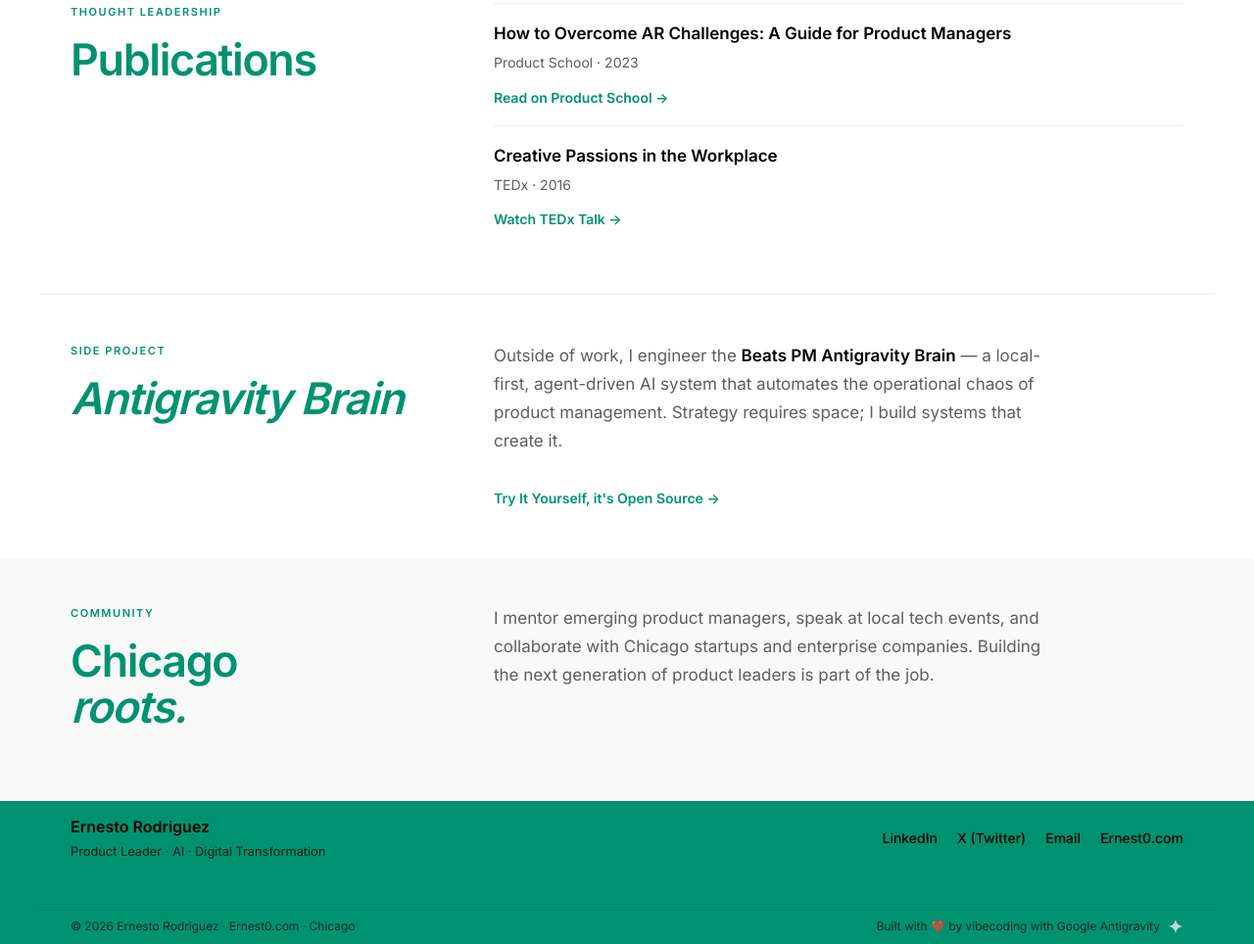
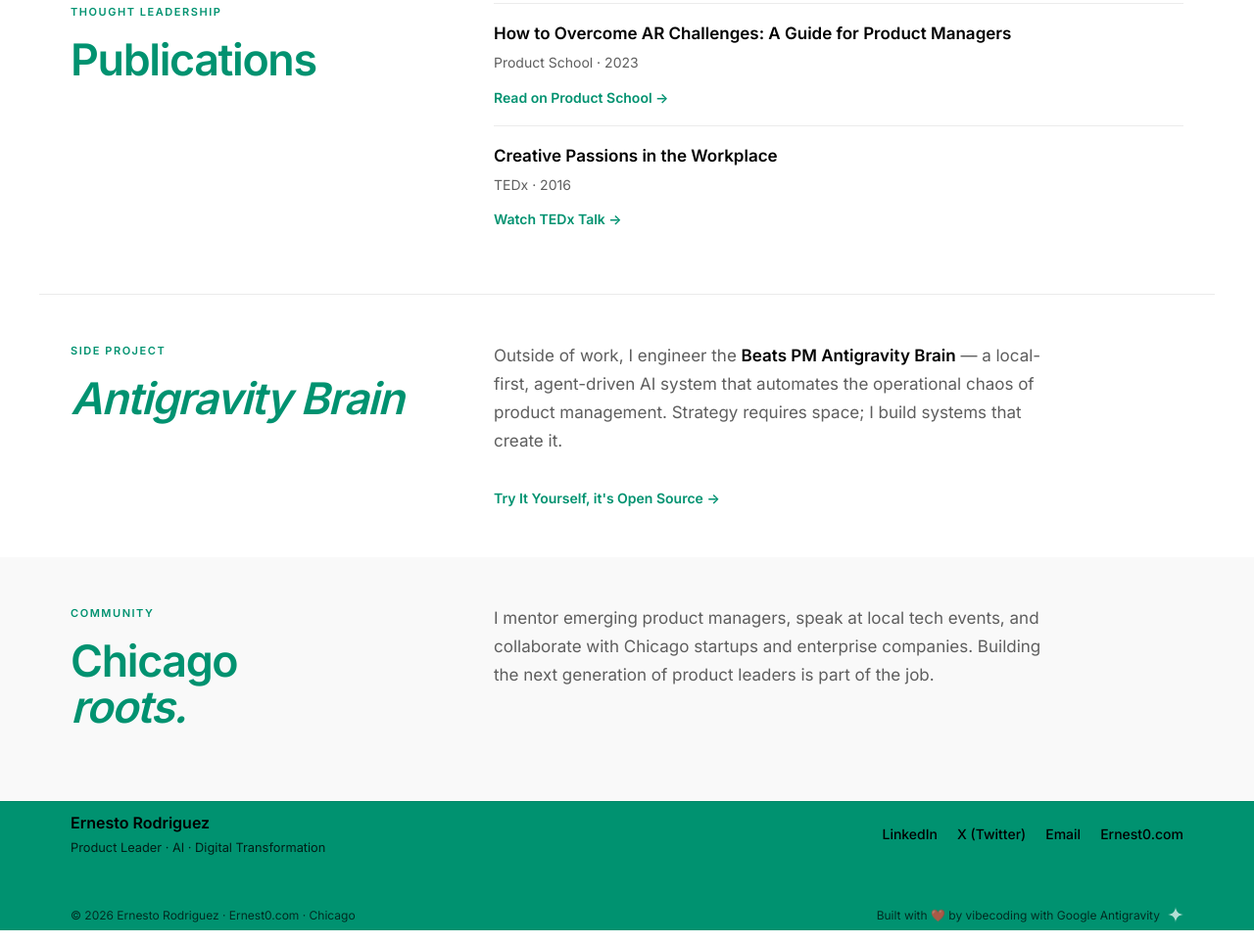
Before and after one commit to officebeats/ernesto-portfolio, a plain HTML site: page index.html in a window 1280 px wide. Shown: the part 3401-4365 px from the top of the page at 98% size. Drawn offline with Linux system fonts and the light colour scheme.

Commit message:
style: remove footer gap between rows

```diff
--- a/styles.css
+++ b/styles.css
@@ -1118,7 +1118,7 @@
 }
 
 .footer {
-  padding: 0.75rem 0 0.5rem;
+  padding: 0.5rem 0 0.35rem;
 }
 
 .footer-inner {
@@ -1146,9 +1146,9 @@
 }
 
 .footer-bottom {
-  padding-top: 0.4rem;
-  margin-top: 0.4rem;
-  border-top: 1px solid rgba(0,0,0,0.15);
+  padding-top: 0;
+  margin-top: 0;
+  border-top: none;
   display: flex;
   justify-content: space-between;
   align-items: center;
```
